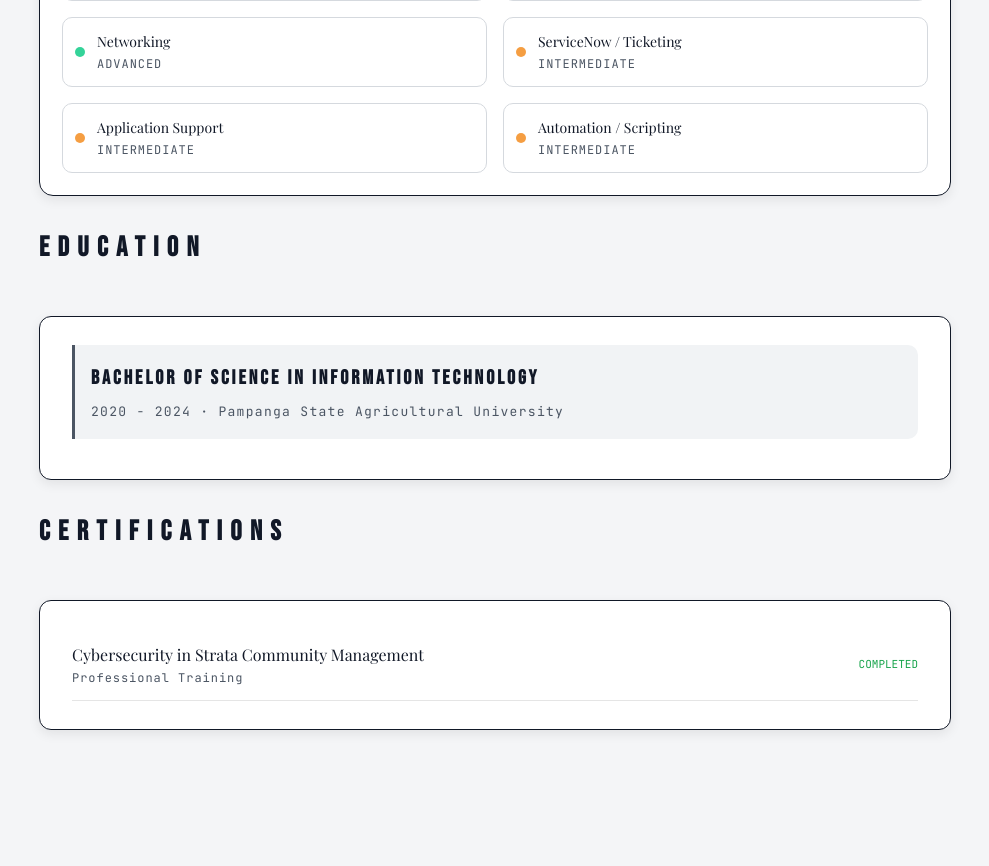
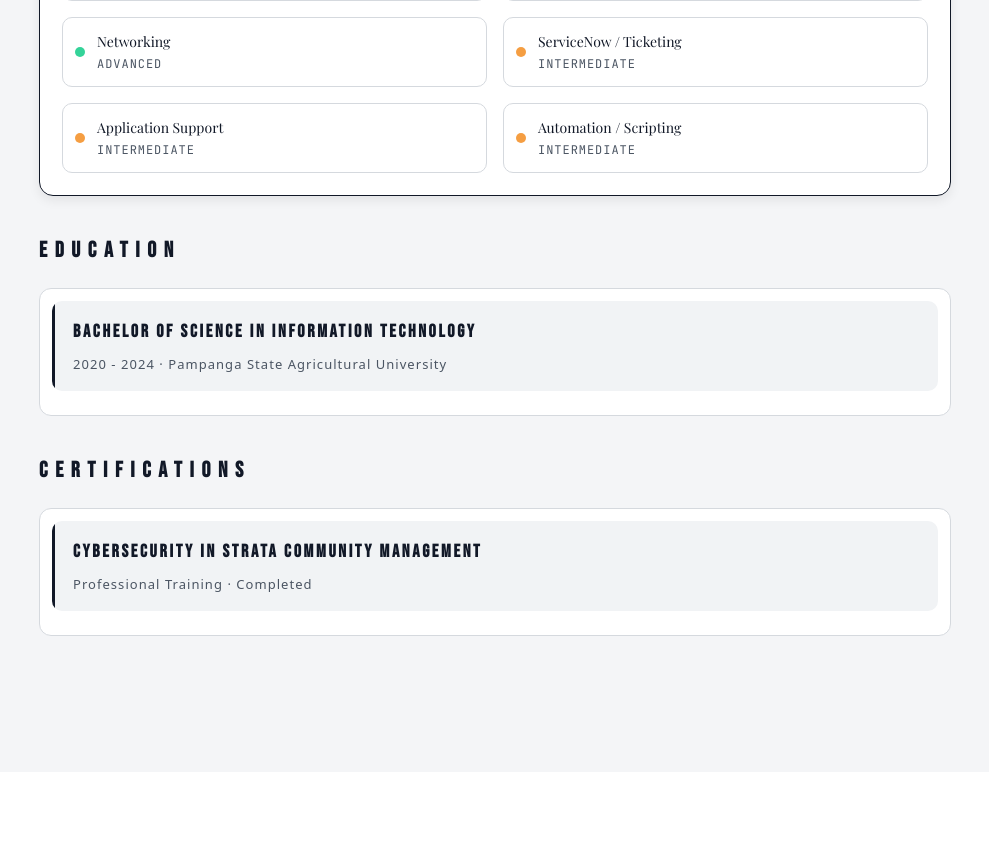
Before and after one commit to eazyboytt/Portfolio, a Flask app: page /resume in a window 1280 px wide. Shown: the part 1929-2795 px from the top of the page, without its empty margins (285-1274 px from the left). After the commit the page ends 2565 px from the top, so only its background shows below. Run offline with Flask 3, Linux system fonts and the light colour scheme; some web fonts are replaced.

Commit message:
Resume: update Education/Certifications to clean CV card style with uppercase display heading, dark left accent line, and light gray metadata

```diff
--- a/templates/resume.html
+++ b/templates/resume.html
@@ -52,34 +52,35 @@
     {% endfor %}
   </div>
 
-  <h4 class="section-header" style="margin-top: 28px; margin-bottom: 18px; padding-bottom: 16px; border-bottom: 1px solid var(--border);"><span style="font-family: var(--font-display); font-size: 28px; letter-spacing: 0.3em; color: var(--color-ink);">EDUCATION</span></h4>
-  <div class="des-section">
+  <h4 style="margin-top: 36px; margin-bottom: 18px; font-family: var(--font-display); font-size: 22px; letter-spacing: 0.35em; color: var(--color-ink); text-transform: uppercase; font-weight: 700;">EDUCATION</h4>
+  <div style="border: 1px solid var(--color-border); border-radius: 12px; padding: 12px; background: var(--color-panel);">
     {% for e in data.education %}
       {% if e.school %}
-      <div style="padding: 16px; border-left: 3px solid var(--color-gold); background: var(--color-panel-2); margin-bottom: 12px; border-radius: 0 10px 10px 0;">
-        <h4 style="font-family: var(--font-display); font-size: 20px; letter-spacing: 0.15em; color: var(--color-ink); margin: 0;">{{ e.degree }}</h4>
-        <p style="font-family: var(--font-meta); font-size: 13px; color: var(--color-muted); letter-spacing: 0.1em; margin: 6px 0 0;">{{ e.start|fmt_date }} - {{ e.end|fmt_date(end=true) }} · {{ e.school }}</p>
+      <div style="display: flex; align-items: stretch; background: var(--color-panel-2); border-radius: 10px; overflow: hidden; margin-bottom: 12px;">
+        <div style="width: 3px; background: var(--color-ink); flex-shrink: 0;"></div>
+        <div style="padding: 16px 18px; flex: 1;">
+          <div style="font-family: var(--font-display); font-size: 18px; letter-spacing: 0.15em; color: var(--color-ink); text-transform: uppercase; font-weight: 700; margin: 0 0 6px;">{{ e.degree }}</div>
+          <div style="font-family: system-ui, -apple-system, sans-serif; font-size: 13px; color: var(--color-muted); font-weight: 500; letter-spacing: 0.08em;">{{ e.start|fmt_date }} - {{ e.end|fmt_date(end=true) }} · {{ e.school }}</div>
+        </div>
       </div>
       {% endif %}
     {% endfor %}
   </div>
 
-  <h4 class="section-header" style="margin-top: 28px; margin-bottom: 18px; padding-bottom: 16px; border-bottom: 1px solid var(--border);"><span style="font-family: var(--font-display); font-size: 28px; letter-spacing: 0.3em; color: var(--color-ink);">CERTIFICATIONS</span></h4>
-  <div class="des-section">
+  <h4 style="margin-top: 36px; margin-bottom: 18px; font-family: var(--font-display); font-size: 22px; letter-spacing: 0.35em; color: var(--color-ink); text-transform: uppercase; font-weight: 700;">CERTIFICATIONS</h4>
+  <div style="border: 1px solid var(--color-border); border-radius: 12px; padding: 12px; background: var(--color-panel);">
     {% if data.certifications %}
       {% for c in data.certifications %}
-      <div style="padding: 12px 0; border-bottom: 1px solid #e5e5e5; display: flex; justify-content: space-between; align-items: center;">
-        <div>
-          <div style="font-weight: 500; color: var(--color-ink);">{{ c.name }}</div>
-          <div style="font-family: var(--font-meta); font-size: 12px; color: var(--color-muted); letter-spacing: 0.08em;">{{ c.issuer }}</div>
+      <div style="display: flex; align-items: stretch; background: var(--color-panel-2); border-radius: 10px; overflow: hidden; margin-bottom: 12px;">
+        <div style="width: 3px; background: var(--color-ink); flex-shrink: 0;"></div>
+        <div style="padding: 16px 18px; flex: 1;">
+          <div style="font-family: var(--font-display); font-size: 18px; letter-spacing: 0.15em; color: var(--color-ink); text-transform: uppercase; font-weight: 700; margin: 0 0 6px;">{{ c.name }}</div>
+          <div style="font-family: system-ui, -apple-system, sans-serif; font-size: 13px; color: var(--color-muted); font-weight: 500; letter-spacing: 0.08em;">{{ c.issuer }} {% if c.date %}· {{ c.date }}{% endif %} {% if c.status %}· {{ c.status }}{% endif %}</div>
         </div>
-        {% if c.status %}
-        <span style="font-family: var(--font-meta); font-size: 11px; color: var(--color-green); text-transform: uppercase;">{{ c.status }}</span>
-        {% endif %}
       </div>
       {% endfor %}
     {% else %}
-      <p class="muted">No certifications listed yet.</p>
+      <div style="padding: 14px 16px; color: var(--color-muted); font-family: system-ui, -apple-system, sans-serif; font-size: 13px;">No certifications listed yet.</div>
     {% endif %}
   </div>
 </div>
```
Also changed, not shown: docs/resume.html (+15 -14 lines).
